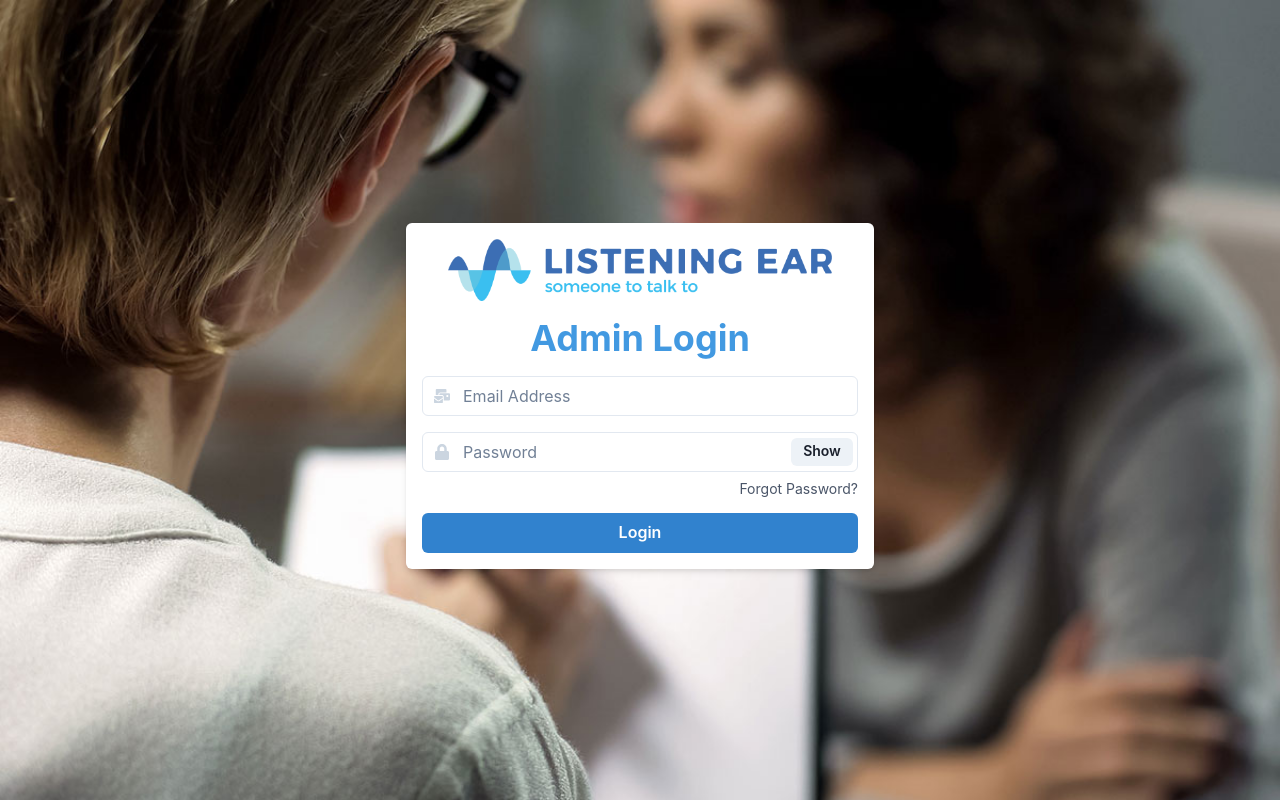
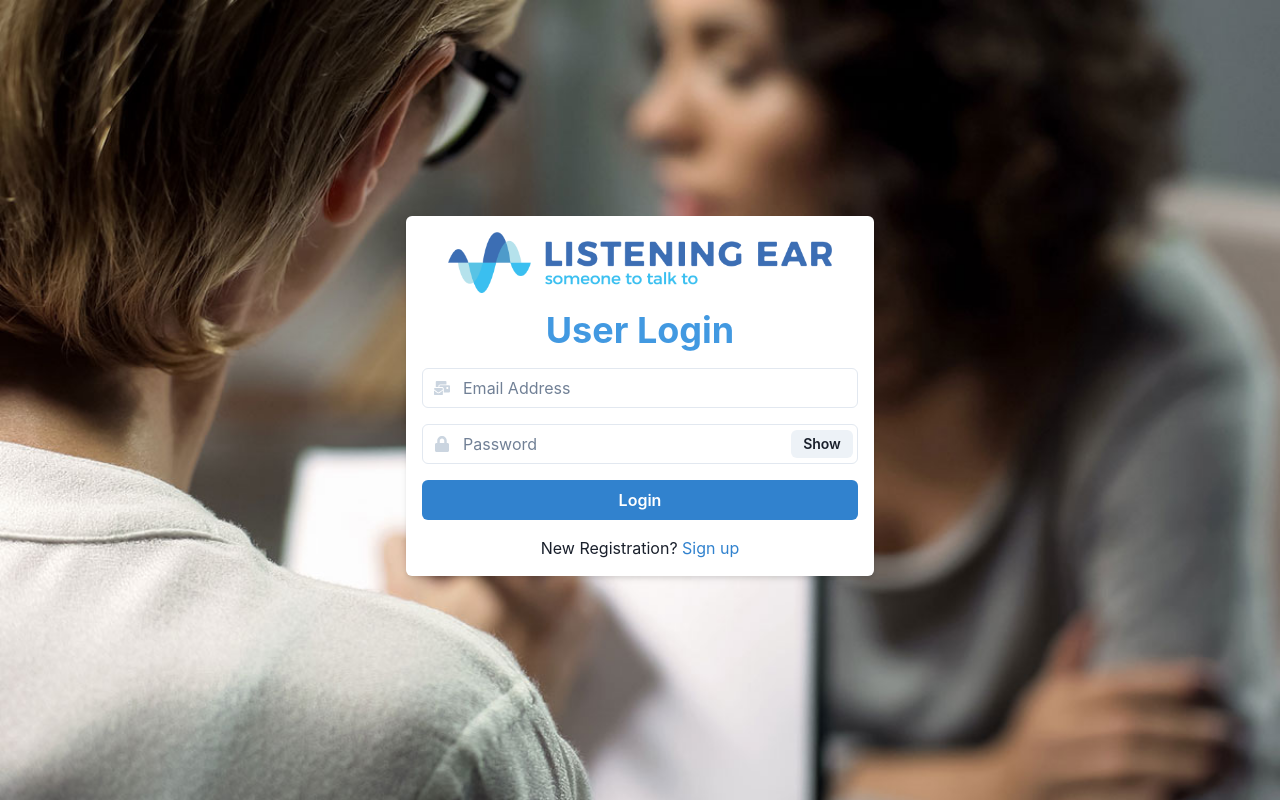
Before and after one commit to dcostat04/Binary-Builders-Frontend, a React (Create React App) app: page / in a window 1280 px wide. Built offline with nearby package versions, Linux system fonts and the light colour scheme.

Commit message:
Minor Updates

```diff
--- a/src/App.js
+++ b/src/App.js
@@ -3,7 +3,7 @@ import { BrowserRouter, Route, Routes } from 'react-router-dom';
 import { ChakraProvider, theme } from '@chakra-ui/react';
 import Login from './pages/user/login';
 import Signup from './pages/user/signup';
-import Admlogin from './pages/admin/login';
+import Admlogin from './pages/admin/admlogin';
 import Addtherapy from './pages/admin/admAddTherapist';
 import Home from './pages/user/home';
 import Referral from './pages/user/referral';
@@ -23,8 +23,12 @@ function App() {
             <Route exact path="/" element={<Login setUser={setUser} />} />
           )}
 
-          <Route path="/admin/login" element={<Admlogin />} />
-          <Route path="/admin/therapist/" element={<Addtherapy />} />
+          {/* <Route path="/admin/login" element={<Admlogin />} /> */}
+
+          <Route path="/admin">
+            <Route path="therapist" element={<Referral />} />
+            <Route path="login" element={<Admlogin />} />
+          </Route>
 
           <Route path="/user">
             <Route path="referral" element={<Referral />} />
--- a/src/pages/user/login.jsx
+++ b/src/pages/user/login.jsx
@@ -95,7 +95,7 @@ export default function Login({ setUser }) {
               </Center>
               <Center>
                 <Heading size={'xl'} color="blue.400">
-                  Admin Login
+                  User Login
                 </Heading>
               </Center>
               <FormControl>
@@ -135,9 +135,9 @@ export default function Login({ setUser }) {
                     </Button>
                   </InputRightElement>
                 </InputGroup>
-                <FormHelperText textAlign="right">
+                {/* <FormHelperText textAlign="right">
                   <Link href="#">Forgot Password?</Link>
-                </FormHelperText>
+                </FormHelperText> */}
               </FormControl>
               <Button
                 borderRadius={0}
@@ -149,6 +149,14 @@ export default function Login({ setUser }) {
               >
                 Login
               </Button>
+              <Center>
+                <Box>
+                  New Registration?{' '}
+                  <Link color="blue.500" href="/user/signup">
+                    Sign up
+                  </Link>
+                </Box>
+              </Center>
             </Stack>
           </form>
         </Box>
```
Also changed, not shown: src/pages/admin/admlogin.jsx (renamed from src/pages/admin/login.jsx).
